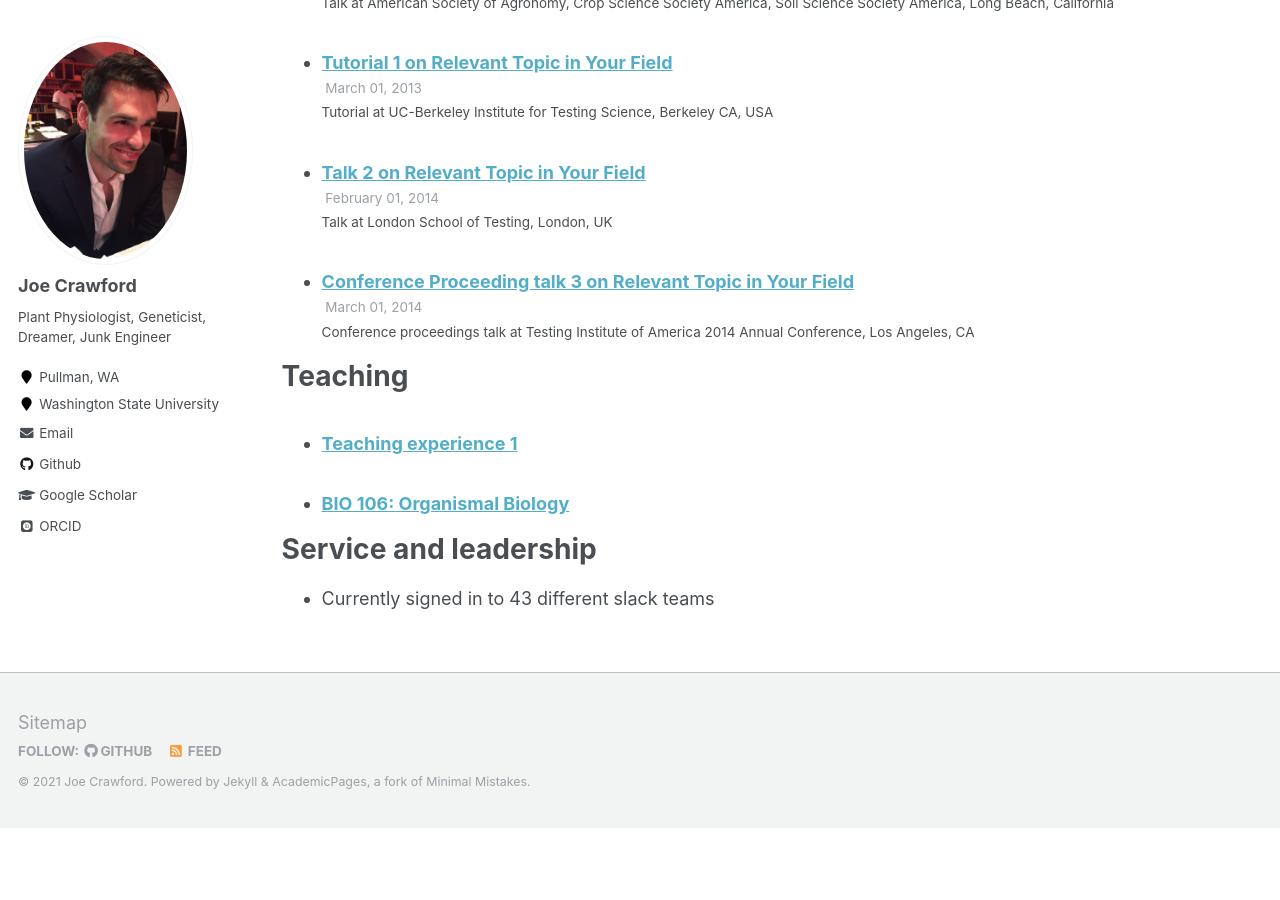
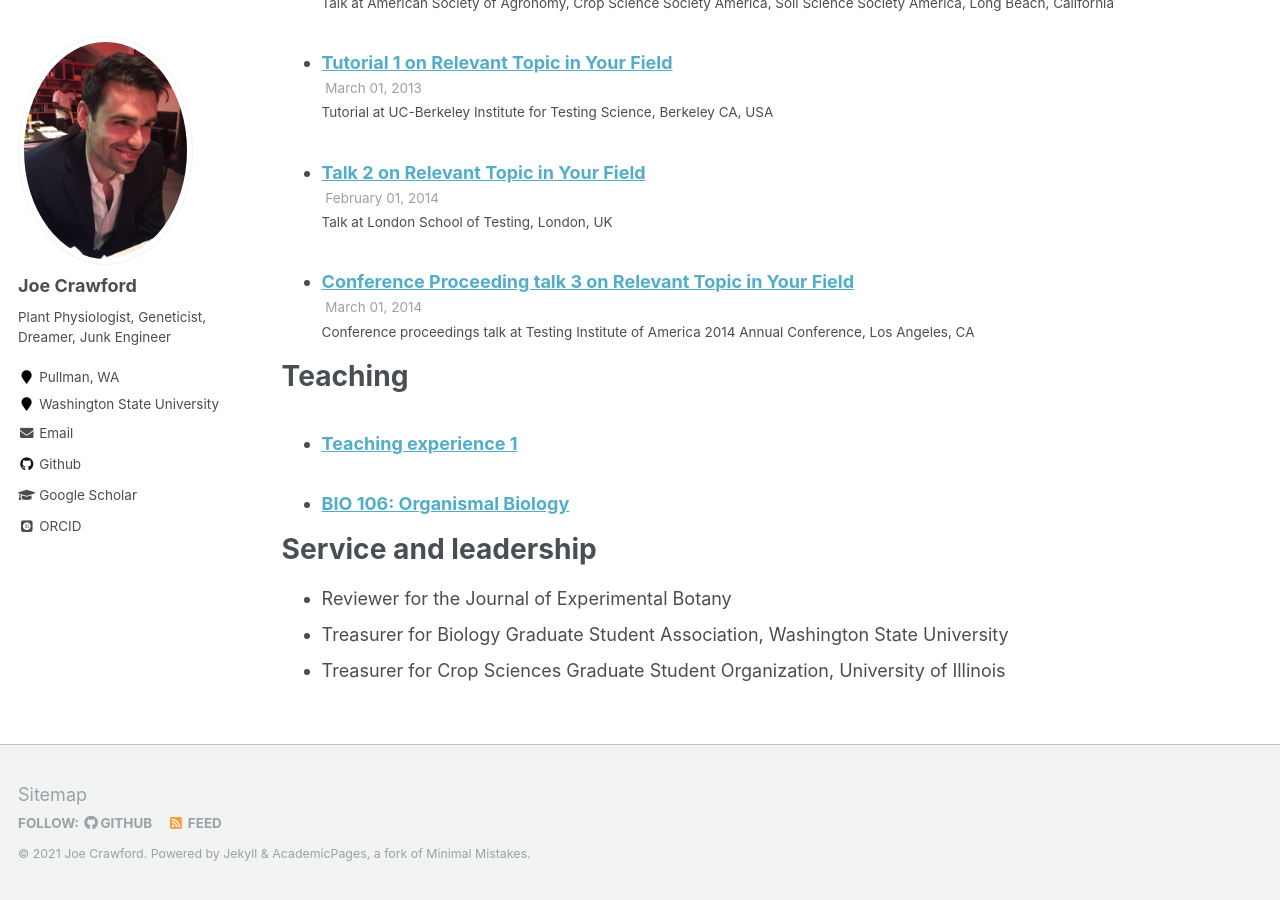
Before and after one commit to plant-physio/plant-physio.github.io, a Jekyll site: the page built from _pages/cv.md, in a window 1280 px wide and 900 px high, scrolled down 1457 px. Built offline with Jekyll 4.4.1, drawn with Linux system fonts in a browser that asks for light colours; some web fonts are replaced; before the commit the page ends 2285 px from its top, so only the background shows below that.

Commit message:
Update cv.md

```diff
--- a/_pages/cv.md
+++ b/_pages/cv.md
@@ -58,4 +58,6 @@ Teaching
 
 Service and leadership
 ======
-* Currently signed in to 43 different slack teams
+* Reviewer for the Journal of Experimental Botany
+* Treasurer for Biology Graduate Student Association, Washington State University
+* Treasurer for Crop Sciences Graduate Student Organization,  University of Illinois
```
